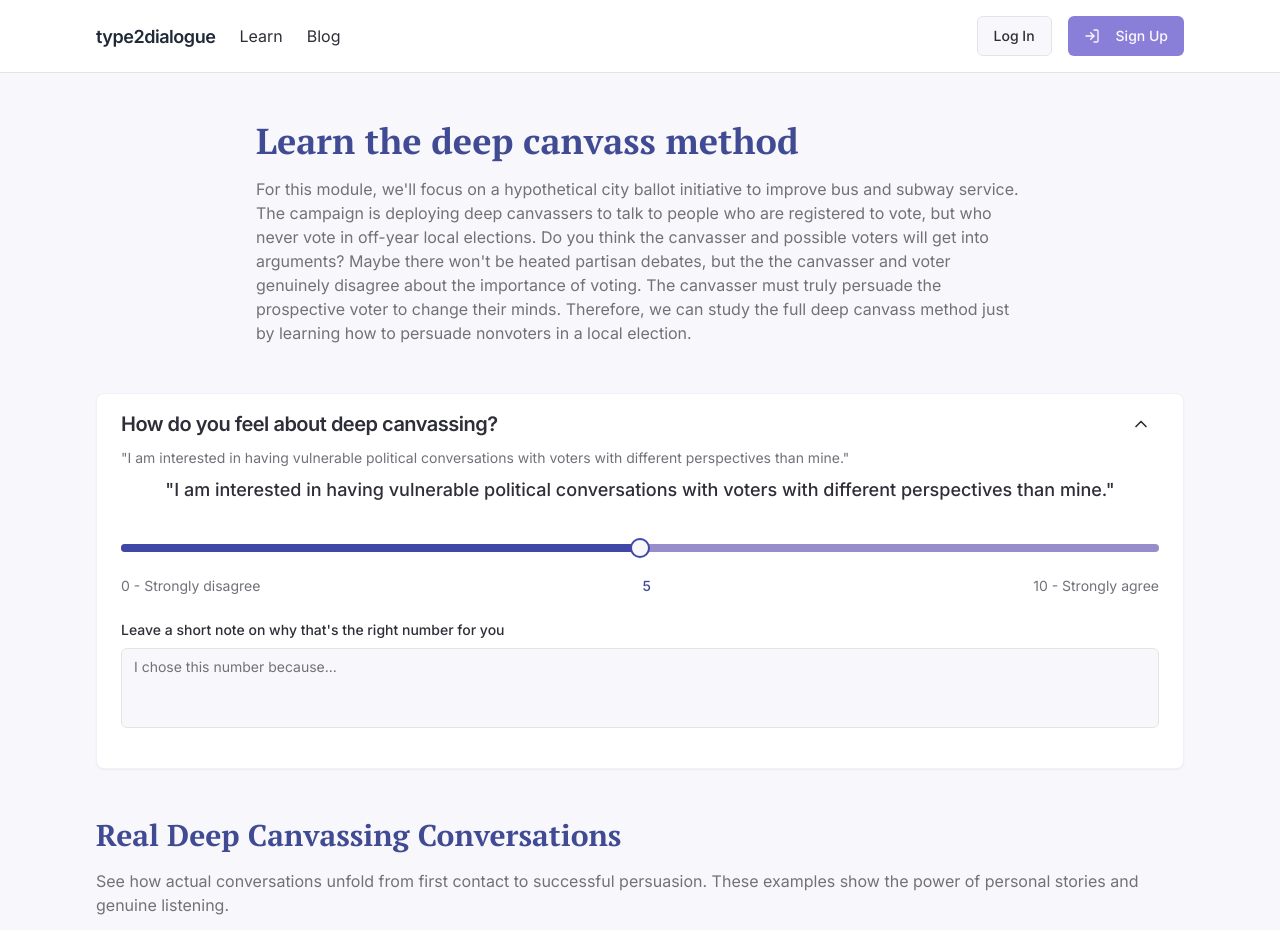
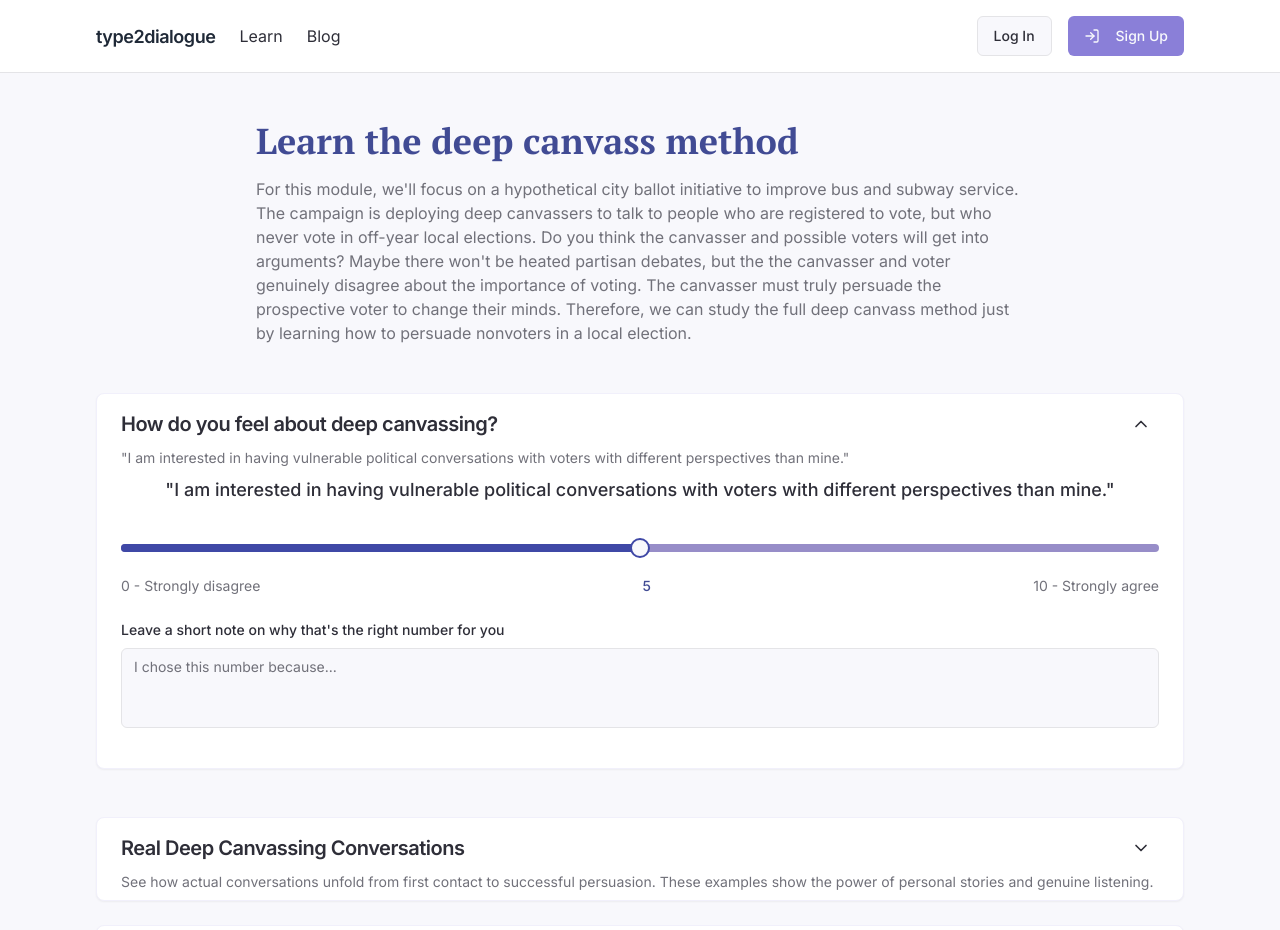
Before and after one commit to djechlin/empathy-wins-dialogue, a React (Vite) app: page /learn/starting-out in a window 1280 px wide. Shown: the top 930 px of the page. Built offline with nearby package versions, Linux system fonts and the light colour scheme; a web font is replaced by a local one.

Commit message:
Refactor: Use ActivityCard for examples
Use ActivityCard component for the conversation examples section.

```diff
--- a/src/pages/StartingOut.tsx
+++ b/src/pages/StartingOut.tsx
@@ -1,4 +1,3 @@
-
 import Navbar from '@/components/layout/Navbar';
 import Footer from '@/components/layout/Footer';
 import { Card, CardContent, CardHeader } from '@/components/ui/card';
@@ -42,21 +41,17 @@ Do you think the canvasser and possible voters will get into arguments? Maybe th
             />
           </div>
 
-          {/* Real Conversation Examples - Top Level */}
-          <div className="max-w-6xl mx-auto mb-12">
-            <div className="mb-6">
-              <h2 className="text-2xl md:text-3xl font-bold text-dialogue-darkblue mb-4">
-                Real Deep Canvassing Conversations
-              </h2>
-              <p className="text-muted-foreground">
-                See how actual conversations unfold from first contact to successful persuasion. These examples show the power of personal stories and genuine listening.
-              </p>
-            </div>
-            <ConversationFlow />
-          </div>
-
           <div className="max-w-6xl mx-auto mb-16">
             <div className="space-y-6">
+                {/* Real Conversation Examples - As Activity Card */}
+                <ActivityCard
+                  id="conversation-examples"
+                  title="Real Deep Canvassing Conversations"
+                  description="See how actual conversations unfold from first contact to successful persuasion. These examples show the power of personal stories and genuine listening."
+                >
+                  <ConversationFlow />
+                </ActivityCard>
+
                 <ActivityCard
                   id="activity1"
                   title="What is deep canvassing?"
```
